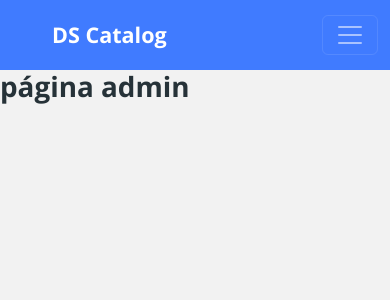
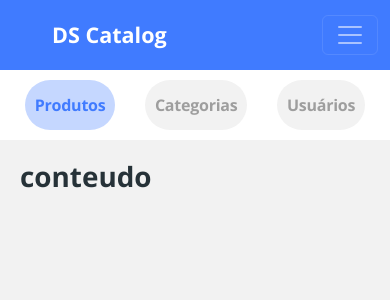
Before and after one commit to LorenzoBondan/dscatalog, a React (Create React App) app in the folder frontend/: page /admin in a window 390 px wide. Shown: the top 300 px of the page. Built offline with nearby package versions, Linux system fonts and the light colour scheme.

Commit message:
Admin Navbar layout mobile

```diff
--- /dev/null
+++ b/frontend/src/pages/Admin/Navbar/index.tsx
@@ -0,0 +1,30 @@
+import './styles.css';
+
+const Navbar = () => {
+    return(
+        <nav className='admin-nav-container'>
+            <ul>
+                <li>
+                    <a href="link" className='admin-nav-item active'>
+                        <p>Produtos</p>
+                    </a>
+
+                </li>
+                <li>
+                    <a href="link" className='admin-nav-item'>
+                        <p>Categorias</p>
+                    </a>
+                </li>
+                <li>
+                    <a href="link" className='admin-nav-item'>
+                        <p>Usuários</p>
+                    </a>
+                </li>
+            </ul>
+        </nav>
+
+
+    );
+}
+
+export default Navbar;
--- /dev/null
+++ b/frontend/src/pages/Admin/Navbar/styles.css
@@ -0,0 +1,39 @@
+ul{
+    display: flex;
+    justify-content: space-around;
+    list-style-type: none;
+    margin: 0;
+    padding: 0;
+}
+
+.admin-nav-container{
+    padding: 10px;
+    background-color: white;
+}
+
+.admin-nav-item {
+    display: flex;
+    justify-content: center;
+    align-items: center;
+
+    height: 50px;
+
+    background-color: #f2f2f2;
+    border-radius: 100px;
+
+    padding: 0 10px;
+
+    font-size: 16px;
+    font-weight: bold;
+    letter-spacing: -0.015em;
+    color: #9e9e9e;
+}
+
+.admin-nav-item.active {
+    background: rgba(64, 123, 255, 0.3);
+    color: #407BFF;
+}
+
+.admin-nav-item p {
+    margin-bottom: 0;
+}
--- a/frontend/src/pages/Admin/index.tsx
+++ b/frontend/src/pages/Admin/index.tsx
@@ -1,7 +1,17 @@
+import Navbar from "./Navbar";
+import './styles.css';
 
 const Admin = () => {
     return (
-        <h1>página admin</h1>
+        <div className="admin-container">
+            <Navbar></Navbar>
+
+            <div className="admin-content">
+                <h1>conteudo</h1>
+            </div>
+
+
+        </div>
     );
 };
 
--- /dev/null
+++ b/frontend/src/pages/Admin/styles.css
@@ -0,0 +1,18 @@
+.admin-container{
+    display: flex;
+    flex-direction: column;
+}
+
+.admin-content{
+    padding: 20px;
+}
+
+@media(min-width:1200px){
+    .admin-container{
+        flex-direction: row;
+    }
+
+    .admin-content{
+        flex: 1; /* ocupa todo o conteúdo */
+    }
+}
```
